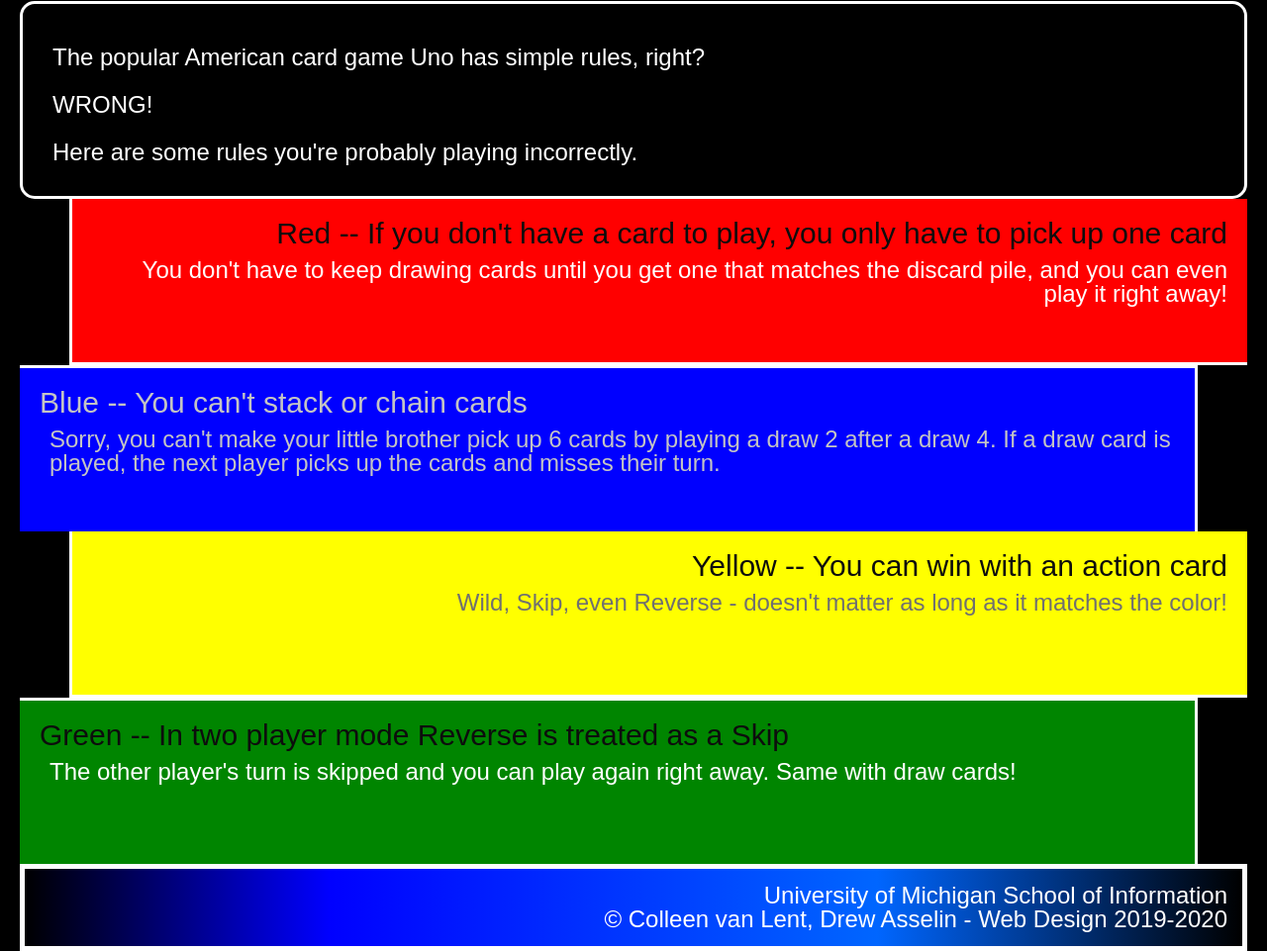
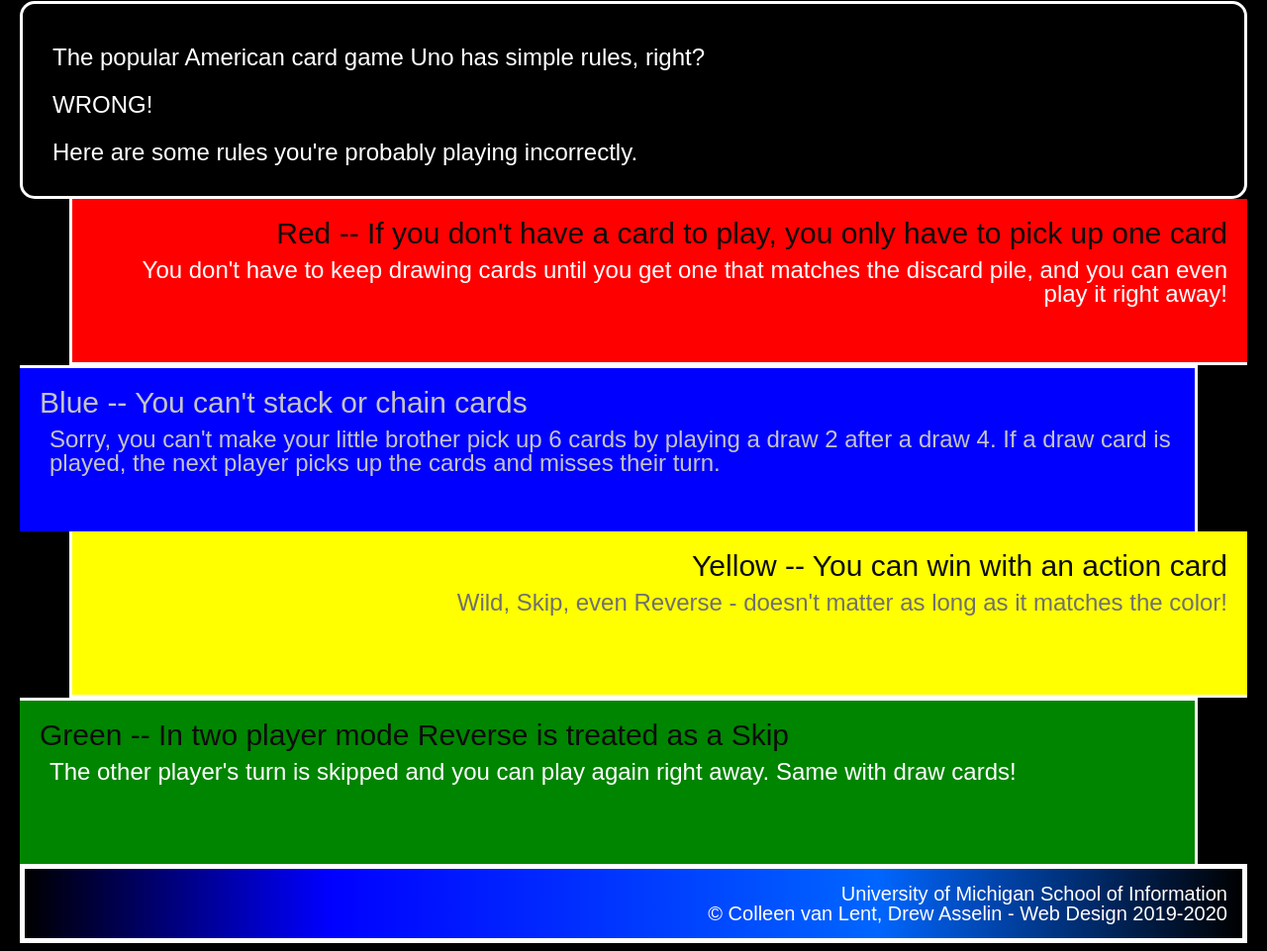
Before and after one commit to abbyrhart/hw3-2022, a plain HTML site: page index.html in a window 1280 px wide. Shown: the part 327-1288 px from the top of the page at 99% size. Drawn offline with Linux system fonts and the light colour scheme.

Commit message:
FINALLY this is right i think footer p

```diff
--- a/css/style.css
+++ b/css/style.css
@@ -96,9 +96,10 @@ footer {
 }
 
 footer p {
-	size: 20px;
+	font-size: 20px;
 	text-align: right;
 	padding-top: 15px;
 	padding-right: 15px;
 	padding-bottom: 15px;
+	padding-left: 0px;
 }
```
